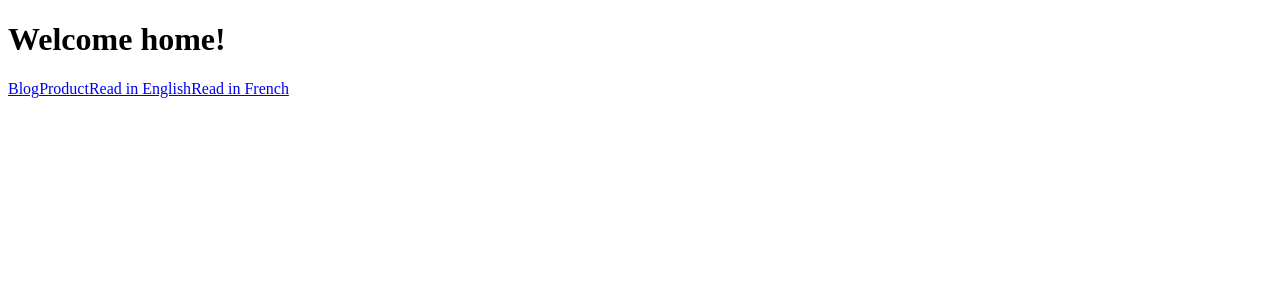
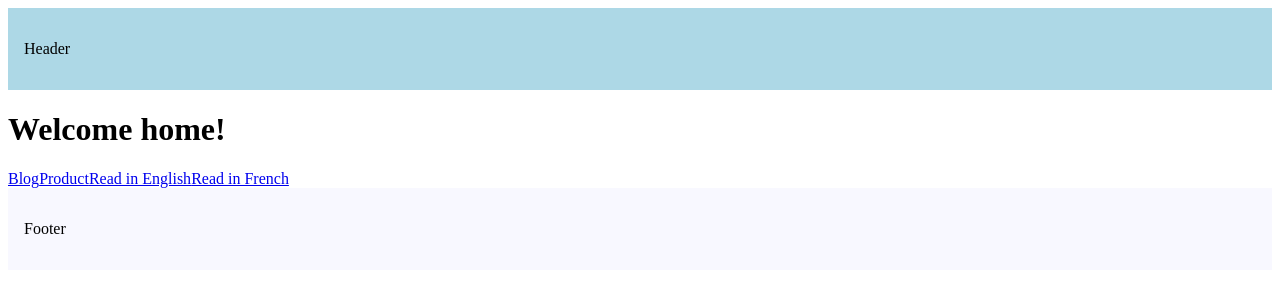
Before and after one commit to TanmoyWG01/learn-Next.js, a Next.js app in the folder my-app/: page / in a window 1280 px wide. Shown: the top 300 px of the page. Built offline with nearby package versions, Linux system fonts and the light colour scheme.

Commit message:
Remove commented-out header and footer in RootLayout component

```diff
--- a/my-app/src/app/layout.tsx
+++ b/my-app/src/app/layout.tsx
@@ -17,23 +17,23 @@ export default function RootLayout({
   return (
     <html lang="en">
       <body>
-        {/* <header
+        <header
           style={{
             backgroundColor: "lightblue",
             padding: "1rem",
           }}
         >
           <p>Header</p>
-        </header> */}
+        </header>
         {children}
-        {/* <footer
+        <footer
           style={{
             backgroundColor: "ghostwhite",
             padding: "1rem",
           }}
         >
           <p>Footer</p>
-        </footer> */}
+        </footer>
       </body>
     </html>
   );
```
